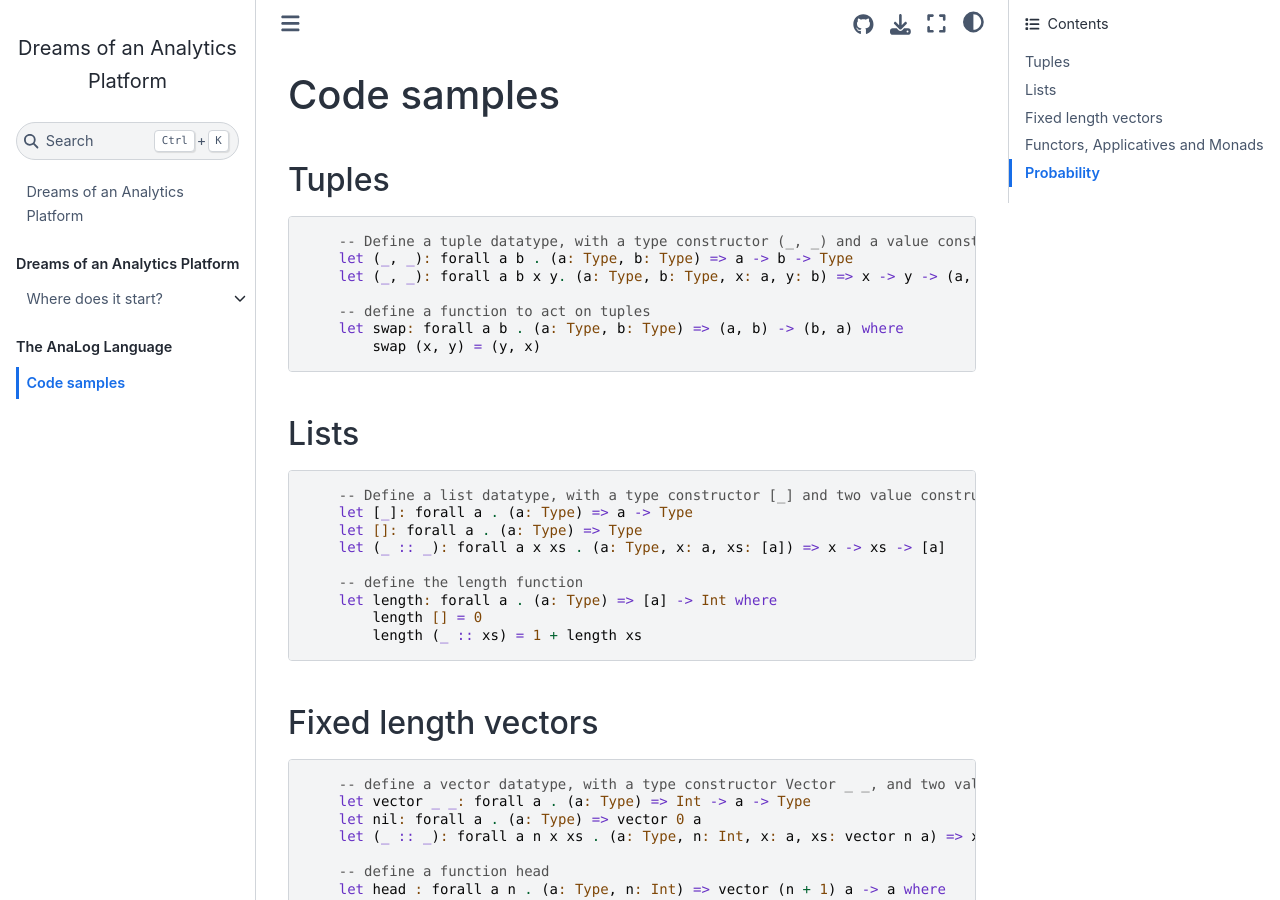
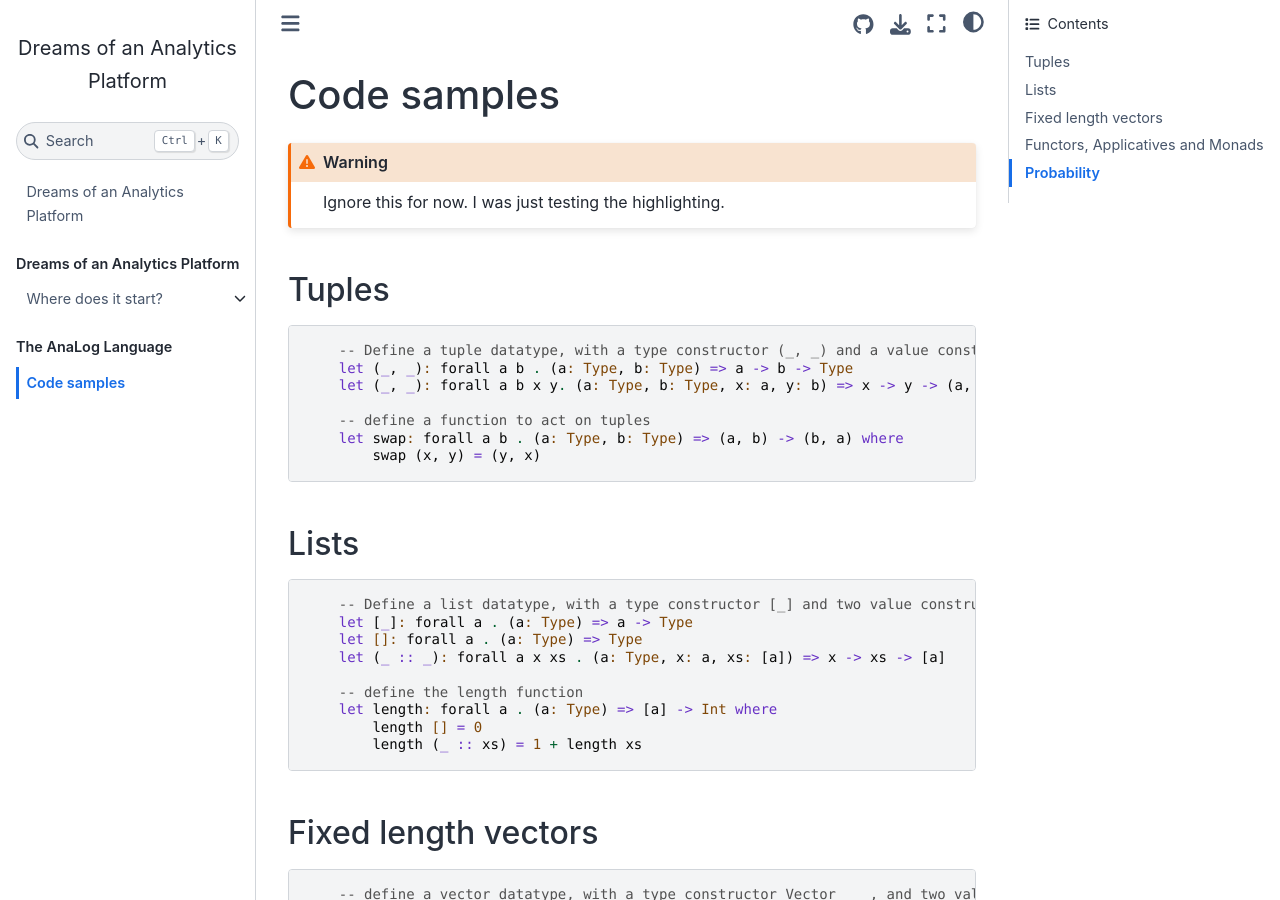
Before and after one commit to rcalsaverini/dreams, a Jupyter Book: the page built from contents/02/language/01_code_samples.md, in a window 1280 px wide and 900 px high. Built offline with Jupyter Book 1.0.4 settings and Sphinx 7.4.7 and the Sphinx Book theme 1.1.4, drawn with Linux system fonts in a browser that asks for light colours.

Commit message:
added warning on code samples

```diff
--- a/contents/02/language/01_code_samples.md
+++ b/contents/02/language/01_code_samples.md
@@ -1,4 +1,8 @@
 # Code samples
+
+:::{warning}
+Ignore this for now. I was just testing the highlighting.
+:::
 
 ## Tuples
 
```
